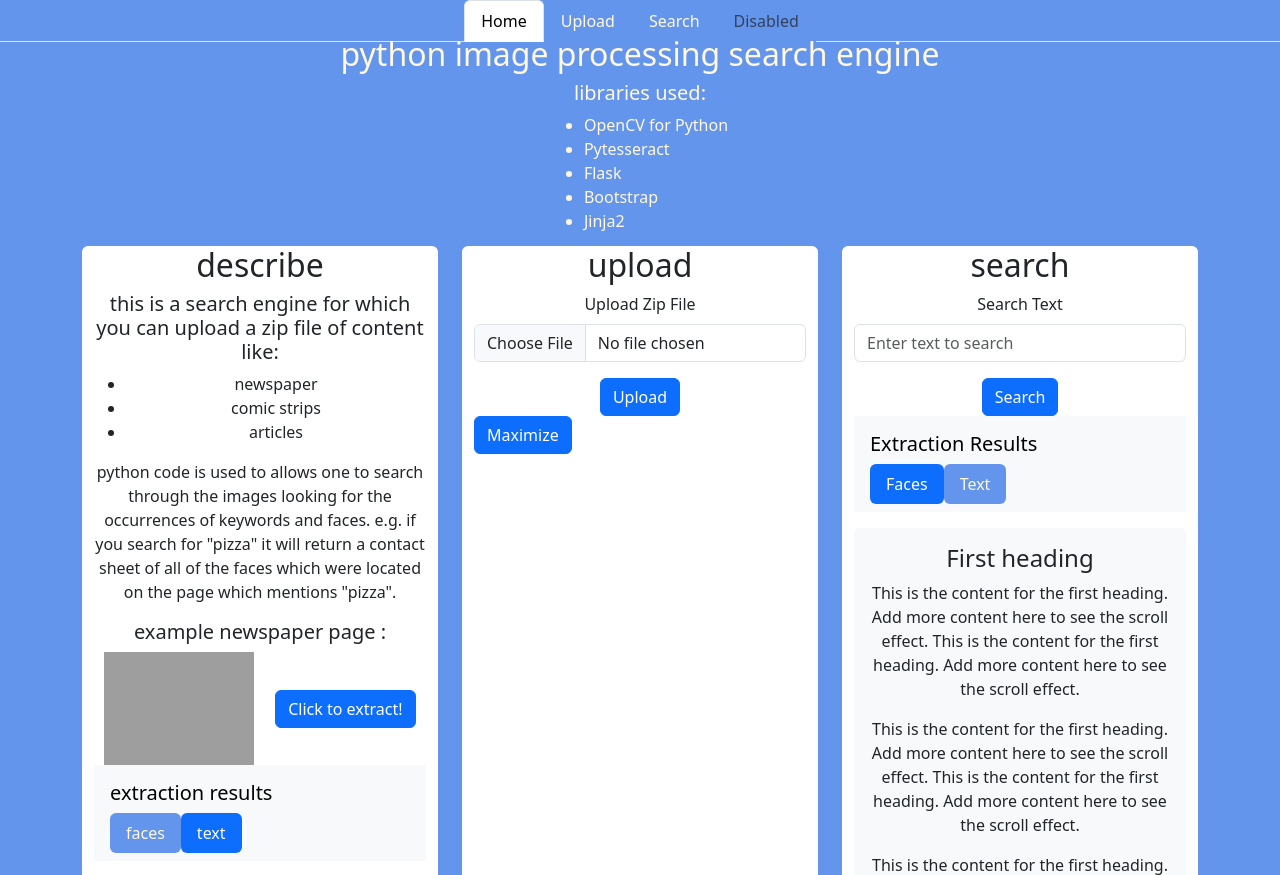
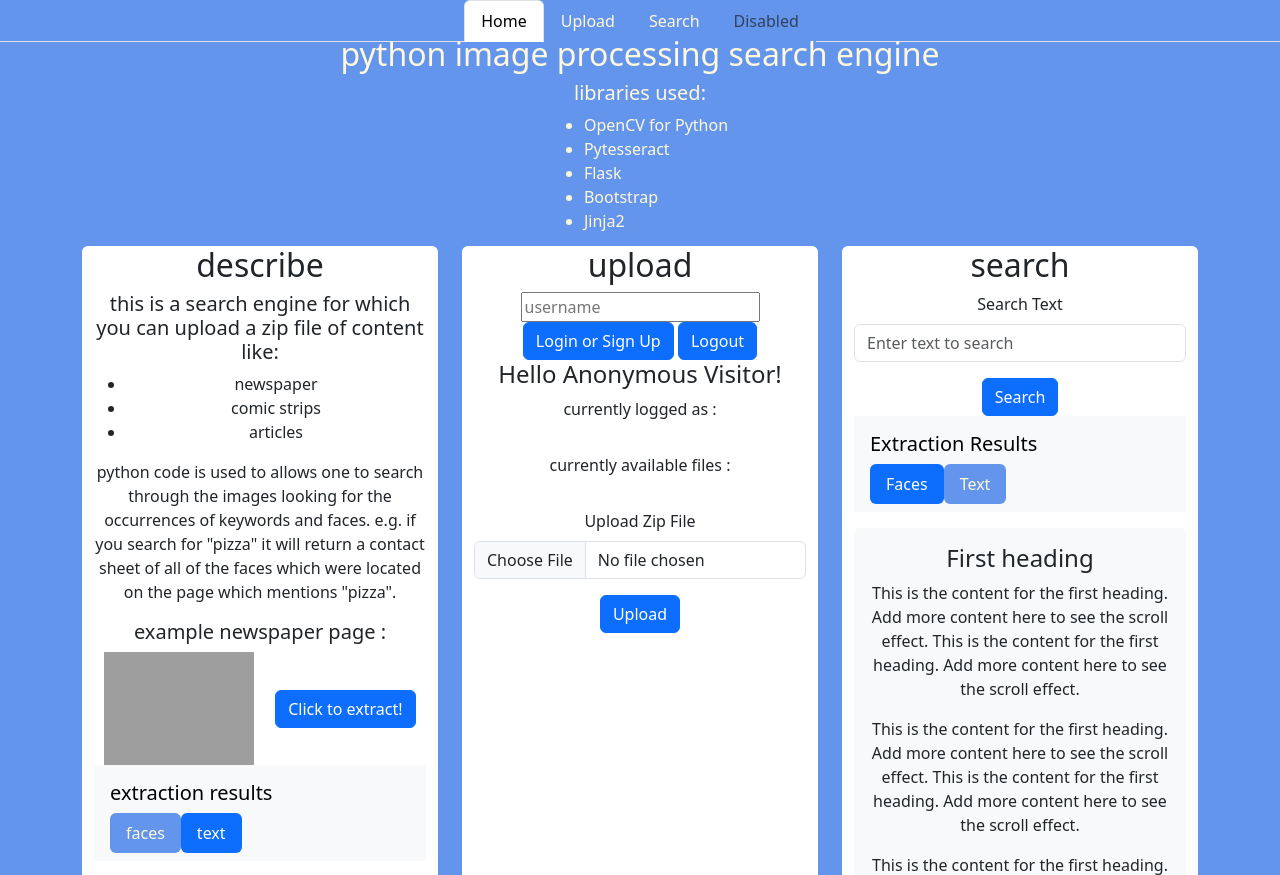
Before and after one commit to felixzhaofelix/flask_project_opencv_tesseract, a Flask app: page / in a window 1280 px wide. Shown: the top 875 px of the page. Run offline with Flask 3, Linux system fonts and the light colour scheme; grey boxes are pictures that could not be loaded.

Commit message:
initial commit

```diff
--- a/app.py
+++ b/app.py
@@ -1,11 +1,14 @@
 import os
 
-from flask import Flask, render_template, redirect, request, url_for, session, flash
+from flask import Flask, render_template, redirect, request, url_for, session, flash, jsonify
 import utils
 import example
 
 
 app = Flask(__name__)
+
+app.config['UPLOAD_FOLDER'] = 'static/uploads'
+app.secret_key = 'a_secret_key'
 
 
 @app.route('/')
@@ -13,10 +16,79 @@ def home():  # put application's code here
     return render_template("index.html")
 
 
-@app.route('/upload/', methods=['GET', 'POST'])
+@app.route('/get_session/')
+def get_session():
+    if session:  # if session is not empty
+        response = {}
+        for key, value in session.items():
+            response[key] = value
+        return jsonify(response) # whatever I return here, is the xhr.responseText, same for all other requests
+    else:  # if session is empty
+        return jsonify({'error': 'Session not found'})
+
+
+@app.route('/logout/')
+def logout():
+    session.clear()
+    return redirect(url_for('home'))
+
+
+@app.route('/login/', methods=['GET', 'POST'])
+def login():
+    if request.method == 'POST':
+        username = request.form.get('username').strip()  # get username from request and strip any extra spaces
+
+        username_file_path = 'static/usernames/usernames.txt'
+        if not os.path.exists(username_file_path):  # first time creating file
+            os.makedirs('static/usernames', exist_ok=True)
+            with open(username_file_path, 'w') as file:
+                file.write("")  # create empty file
+
+        with open(username_file_path, 'r') as file:
+            usernames = [line.strip() for line in file.readlines()]  # strip newline characters from usernames
+
+        if username in usernames:
+            is_returning_user = True
+            session['username'] = username  # case where it's an existing user
+            session['is_returning_user'] = is_returning_user
+        else:
+            session['username'] = username  # case where it's a new user
+            is_returning_user = False
+            session['is_returning_user'] = is_returning_user
+            with open(username_file_path, 'a') as file:
+                if usernames:  # if usernames is not empty
+                    file.write('\n' + username)
+                else:  # if usernames is empty
+                    file.write(username)
+
+        if is_returning_user:
+            # flash(f'Hello again {username} from flashing')
+            # session.pop('username', None)
+            return jsonify({'message': session['username'], 'is_returning_user': session['is_returning_user']}), 200
+        else:
+            # flash(f'Hello New Visitor {username} from flashing')
+            return jsonify({'message': session['username'], 'is_returning_user': session['is_returning_user']}), 200
+
+
+@app.route('/upload/', methods=['POST'])
 def upload():
-    header = 'Upload'
-    return render_template("upload.html", header=header)
+    usr_name = str(session['username'])
+    is_returning_user = bool(session['is_returning_user'])
+    if request.method == 'POST':
+        if 'file' not in request.files:  # if there's no file item in the request
+            return jsonify({'error': 'No file part'}), 400
+        file = request.files['file']
+        if file.filename == '':
+            return jsonify({'error': 'No selected file'}), 400
+        if file and file.filename.endswith('.zip'):  # if we have a valid zipfile
+            filename = file.filename
+            file_path = os.path.join(app.config['UPLOAD_FOLDER'], usr_name)
+            os.makedirs(file_path, exist_ok=True)
+            file.save(os.path.join(file_path, filename))
+            return jsonify({'message': f'File uploaded successfully and saved at {file_path}'}), 200
+
+        return 'Invalid file type', 400
+    return redirect(url_for('home'))
 
 
 @app.route('/search/')
@@ -29,7 +101,6 @@ def search():
 def describe():
     header = 'Describe'
     return render_template("Describe.html", header=header)
-
 
 
 @app.route('/example/')
--- a/static/scripts/script.js
+++ b/static/scripts/script.js
@@ -41,18 +41,126 @@ function getTextByAJAX() {
 
 }
 
-
 function toggleImage() {
   getImageByAJAX();
   getTextByAJAX();
-  // var imageContainer = document.getElementById("image-container");
-  // var image = imageContainer.querySelector("img"); // Check for existing image element
+}
+
+//open upload handling
+function uploadFile(){
+
+  const formData = new FormData();
+  const fileInput = document.getElementById('file');
+  const file = fileInput.files[0];
+
+    let myResponse;
+    if (file) {
+        formData.append('file', file);
+        formData.append('name', name);
+
+        const xhr = new XMLHttpRequest();
+        xhr.open('POST', '/upload/', true);
+
+        xhr.onload = function () {
+            const response = document.getElementById('upload-response');
+            if (xhr.status === 200) {
+                // response.innerHTML = '<p>' + JSON.parse(xhr.responseText).message + '</p>';
+                myResponse = '<p>' + JSON.parse(xhr.responseText).message + '</p>';
+            } else {
+                // response.innerHTML = '<p>Error: ' + JSON.parse(xhr.responseText).error + '</p>';
+                myResponse = '<p>Error: ' + JSON.parse(xhr.responseText).error + '</p>';
+            }
+            window.alert(myResponse)
+        };
+
+        xhr.send(formData);
+    } else {
+        const response = document.getElementById('upload-response');
+        // response.innerHTML = '<p>Please select a file to upload.</p>';
+        myResponse = '<p>Please select a file to upload.</p>';
+        window.alert(myResponse)
+
+
+    }
+
+}
+//close upload handling
+
+//open user session handling
+function user_login() {
+    const formData = new FormData();
+    const nameInput = document.getElementById('username');
+    formData.append('username', nameInput.value);  // Use 'value' instead of 'innerText'
+
+    const xhr = new XMLHttpRequest();
+    xhr.open('POST', '/login/', true);
+    xhr.onload = function () {
+        let current_user = "";
+        let is_returning_user = "";
+        if (xhr.status === 200) {
+            current_user = JSON.parse(xhr.responseText).message;
+            is_returning_user = JSON.parse(xhr.responseText).is_returning_user;  // Use 'JSON.parse' to parse the response text
+            show_login_status(current_user) // show login status, display username is in session
+            toggleUsername() //disable reentering another username while in session of the present one
+            nameInput.value = ''; // clear input clear after successful login
+            if (is_returning_user === true){
+                window.alert("hello again " + current_user);
+            } else {
+                window.alert("hello new member " + current_user);
+            }
+            document.getElementById("current-user").innerText = current_user;
+
+        } else {
+            // response = JSON.parse(xhr.responseText).error;  // Use 'JSON.parse' to parse the response text
+            console.error("Error fetching username:", xhr.statusText);
+        }
+
+    };
+    xhr.send(formData);
+}
+
+function toggleUsername(){
+    let field = document.getElementById("username");
+    field.disabled = field.disabled !== true;
+}
+
+function user_logout(){
+    toggleUsername();
+    document.getElementById('login-status').innerHTML = 'Hello Anonymous Visitor';
+    document.getElementById('current-user').innerText = '';
+
+    let xhr = new XMLHttpRequest();
+    xhr.open('GET', '/logout/', true);
+    xhr.onload = function () {
+        if (xhr.status === 200) {
+            window.alert('You have successfully logged out.');
+        }
+        else {
+            window.alert('Logging out failed, please try again')
+        }
+    }
+    xhr.send();
+    //we will add the AJAX code later
+    //also we are going to take care of the session stuff
+}
+
+function show_login_status(username){
+    let status = document.getElementById('login-status');
+    status.innerText = 'Hello ' + username;
+}
+
+function get_session_data(){
+    const xhr = new XMLHttpRequest();
+    xhr.open('GET', '/get_session/', true);
+    xhr.onload = function () {
+        if (xhr.status === 200) {
+            let response = JSON.parse(xhr.responseText);
+            console.log(response);
+            }
+        }
+    xhr.send();
+}
 
 
 
-  // if (!image) { // If no image element exists
-  //   getImageByAJAX(); // Fetch the image URL
-  // } else {
-  //   image.style.display = image.style.display === 'none' ? 'block' : 'none'; // Toggle display based on current state
-  // }
-}
+//close user session handling
--- a/templates/index.html
+++ b/templates/index.html
@@ -229,18 +229,34 @@
             </div>
             <div class="col align-self-center">
                 <H2>upload</H2>
-                    <form action="/upload/" method="post" enctype="multipart/form-data">
-                        <div class="mb-3">
-                            <label for="zipFile" class="form-label">Upload Zip File</label>
-                            <input class="form-control" type="file" id="zipFile" name="zipFile" accept=".zip" required>
-                        </div>
-                        <button type="submit" class="btn btn-primary">Upload</button>
-                    </form>
-                <button type="button" class="btn btn-primary" id="max-upload">Maximize</button>
+{#                open login form#}
+                <form enctype="multipart/form-data">
+                    <label>
+                        <input type='text' name="nm" id="username" placeholder="username" required>
+                    </label>
+                    <button type="submit" class="btn btn-primary" id="login-button">Login or Sign Up</button>
+                    <button type="button" class="btn btn-primary" id="logout-button">Logout</button>
+                </form>
+{#                close login form#}
+
+                <H4 id="login-status">Hello Anonymous Visitor!</H4>
+                <p>currently logged as : </p><p id="current-user"></p>
+                <p>currently available files : </p><p id="available-files"></p>
+
+{#                open upload form#}
+                <form enctype="multipart/form-data">
+                    <div class="mb-3">
+                        <label for="zipFile" class="form-label">Upload Zip File</label>
+                        <input class="form-control" type="file" id="file" name="file" accept=".zip" required>
+                    </div>
+                    <button type="submit" class="btn btn-primary" id="upload-button">Upload</button>
+                </form>
+{#                close upload form#}
+                <div id="upload-response"></div>
             </div>
             <div class="col align-self-center">
                 <H2>search</H2>
-                    <form action="/search" method="get">
+                    <form action="/search" method="get" id="upload-form">
                         <div class="mb-3">
                             <label for="searchQuery" class="form-label">Search Text</label>
                             <input type="text" class="form-control" id="searchQuery" name="searchQuery" placeholder="Enter text to search" required>
@@ -386,18 +402,6 @@
 
     </script>
     <script>
-             document.getElementById("max-describe").addEventListener("click", function() {
-                window.location.href = "{{ url_for('describe') }}";
-              });
-              document.getElementById("max-upload").addEventListener("click", function() {
-                window.location.href = "{{ url_for('upload') }}";
-              });
-             document.getElementById("max-search").addEventListener("click", function() {
-                window.location.href = "{{ url_for('search') }}";
-              });
-
-    </script>
-    <script>
         const scrollSpy = new bootstrap.ScrollSpy(document.getElementById("scrollable-text-container"), {
         target: "#navbar-example2"
         })
@@ -439,6 +443,36 @@
             });
         });
     </script>
+{#    <script>#}
+{#        const upload_form = document.getElementById('upload-form');#}
+{#        upload_form.addEventListener('submit', function (event) {#}
+{#            event.preventDefault()#}
+{#            uploadFile()#}
+{#        })#}
+{#    </script>#}
+    <script>
+        document.getElementById('upload-button').addEventListener('click', function(event) {
+            event.preventDefault()
+            if (document.getElementById('current-user').value !== ''){
+                uploadFile()
+            } else {
+                window.alert('Please login or sign up before uploading file!')
+            }
+        }); // Prevent the default form submission
+        document.getElementById('login-button').addEventListener('click', function(event) {
+            event.preventDefault()
+            if (document.getElementById('username').value !== ''){
+                user_login()
+            } else {
+                window.alert('Please enter a valid username!')
+            }
+
+        }); // Prevent the default form submission
+        document.getElementById('logout-button').addEventListener('click', function(event) {
+            event.preventDefault()
+            user_logout()
+        }); // Prevent the default form submission
+    </script>
 
 
 
```
Also changed, not shown: example.py (+25 -2 lines), static/usernames/usernames.txt (added, +11 -0 lines), static/img/45-degree-comic-face.png (added), 1 other file.
